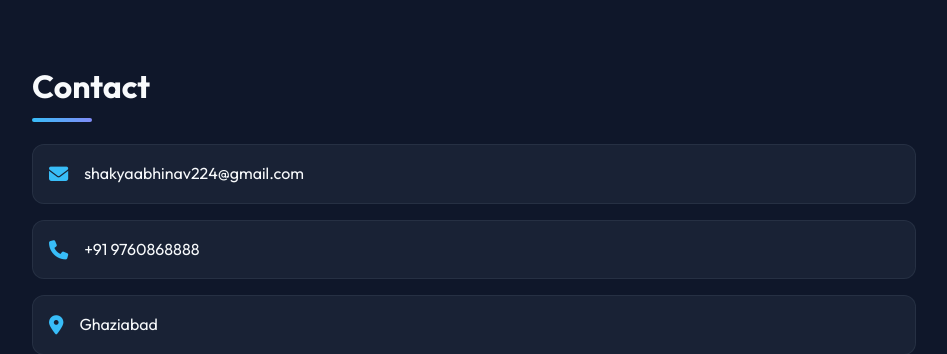
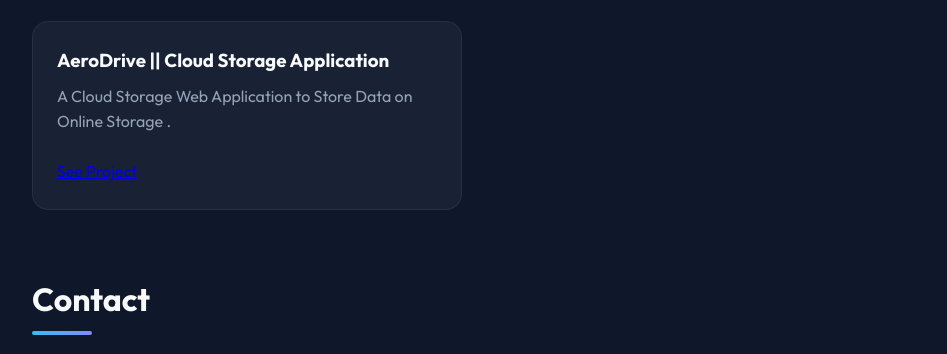
Before and after one commit to I-MAbhinav/Portfolio, a plain HTML site: page index.html in a window 1280 px wide. Shown: the part 1745-2099 px from the top of the page, without its empty margins (332-1279 px from the left). Drawn offline with Linux system fonts and the light colour scheme.

Commit message:
Update portfolio with new project 'AeroDrive'
Added a new project 'AeroDrive' to the portfolio section and updated the existing project details.

```diff
--- a/index.html
+++ b/index.html
@@ -154,6 +154,11 @@
                         <a href="https://i-mabhinav.github.io/Algonive_Task_Manager/" class="project-link">See Project <i
                                 class="fas fa-arrow-right"></i></a>
                     </div>
+                     <div class="project-card">
+                        <h3>AeroDrive || Cloud Storage Application</h3>
+                        <p>A Cloud Storage Web Application to Store Data on Online Storage .</p>
+                         <a href="https://i-mabhinav.github.io/AeroDrive/"> See Project</a>
+                    </div>
                 </div>
             </section>
 
```
